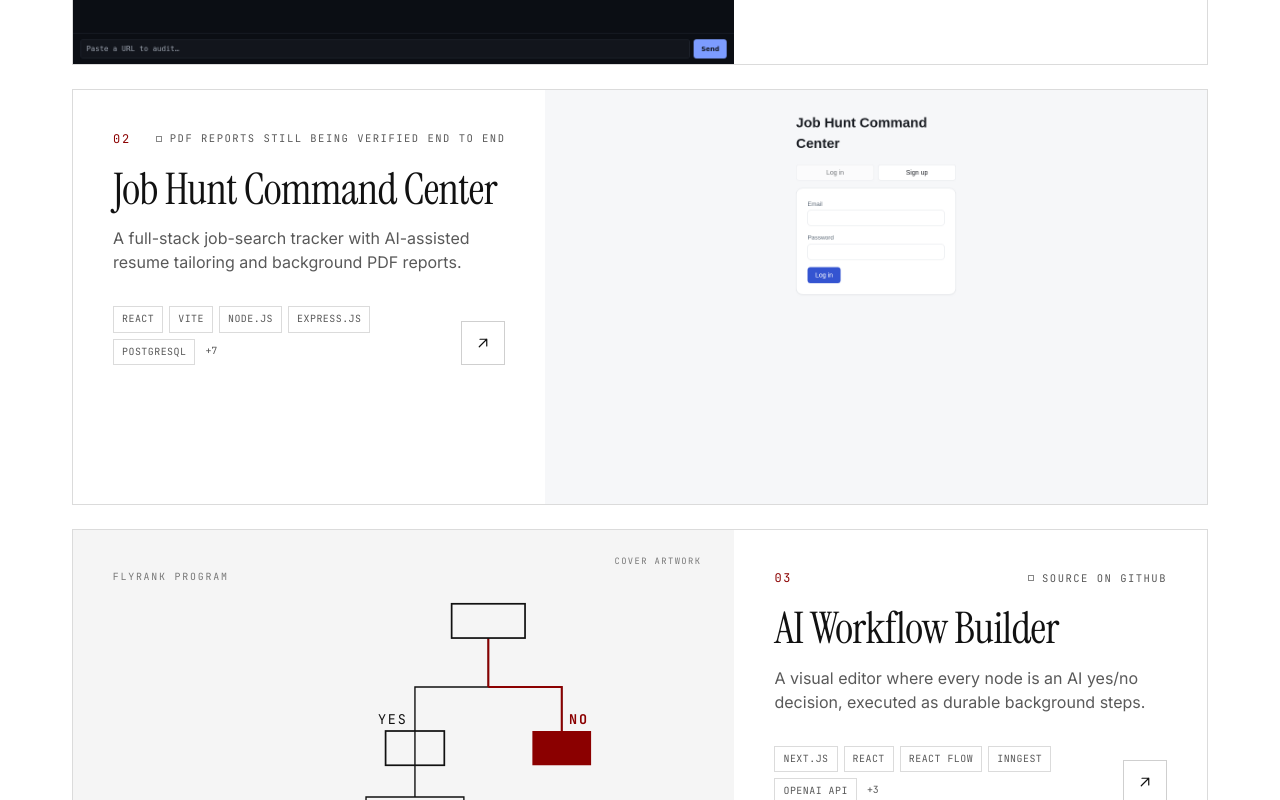
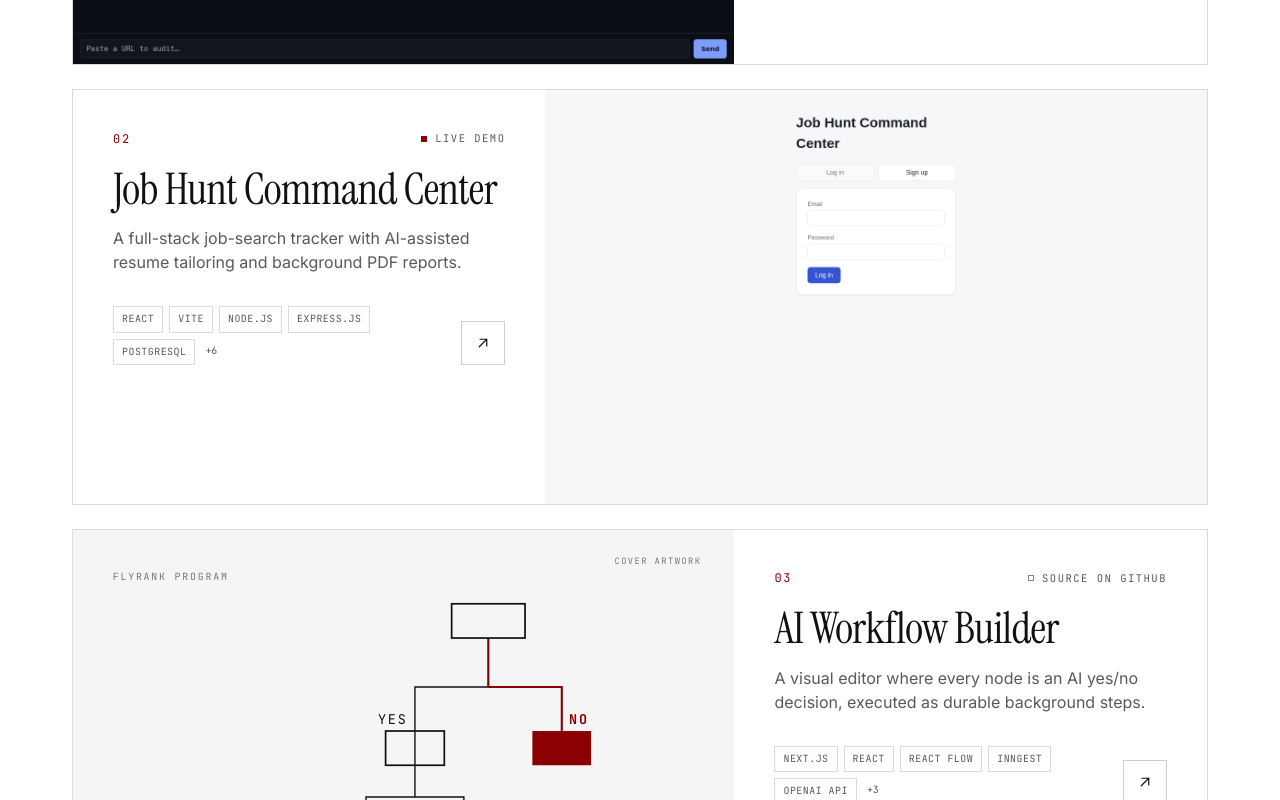
Before and after one commit to Ibrahim2372003/My_Update_Portfolio, a Next.js app in the folder My_Portfolio-main/: page / in a window 1280 px wide. Shown: the part 1720-2520 px from the top of the page. Built offline with nearby package versions, Linux system fonts and the light colour scheme.

Commit message:
Update project details for Job Hunt Command Center
Updated project details to reflect changes in technology and features.

```diff
--- a/My_Portfolio-main/src/data/projects.js
+++ b/My_Portfolio-main/src/data/projects.js
@@ -24,6 +24,7 @@ export const TECH = {
   'ai-sdk': 'Vercel AI SDK',
   inngest: 'Inngest',
   playwright: 'Playwright',
+  pdfkit: 'PDFKit',
   vitest: 'Vitest',
   jest: 'Jest',
   axe: 'axe-core',
@@ -88,19 +89,16 @@ export const projects = [
     features: [
       'Sign-up and login with JWT; every application is scoped to its owner.',
       'Track applications, status changes and follow-ups.',
-      'AI-assisted resume tailoring through the OpenAI API.',
-      'Asynchronous PDF report: the API replies 202 immediately, an Inngest background job renders the PDF, and the client polls pending, done or failed.',
+      'AI-assisted resume tailoring through the Gemini API.',
+      'Asynchronous PDF report: the API replies 202 immediately, an in-process background job renders the PDF with pdfkit, and the client polls pending, done or failed.',
     ],
     highlights: [
       'REST API with input validation, structured error handling and PostgreSQL persistence via Prisma.',
       'Idempotent report requests: a repeated request does not enqueue a second job, and a failed job can be retried.',
       'Ownership checks return 404 for other users’ records.',
     ],
-    tech: ['react', 'vite', 'node', 'express', 'postgres', 'prisma', 'jwt', 'openai', 'inngest', 'playwright', 'rest', 'validation'],
-    status: {
-      label: 'PDF reports still being verified end to end',
-      tone: 'progress',
-    },
+    tech: ['react', 'vite', 'node', 'express', 'postgres', 'prisma', 'jwt', 'gemini', 'pdfkit', 'rest', 'validation'],
+    status: { label: 'Live demo', tone: 'live' },
     image: { src: '/projects/job-hunt-command-center.png', alt: 'Job Hunt Command Center: login page of the live demo' },
     cover: { variant: 'rows', tone: 'paper', word: 'Track' },
     links: {
```
